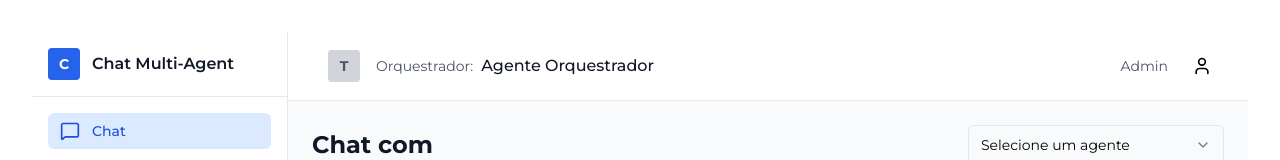
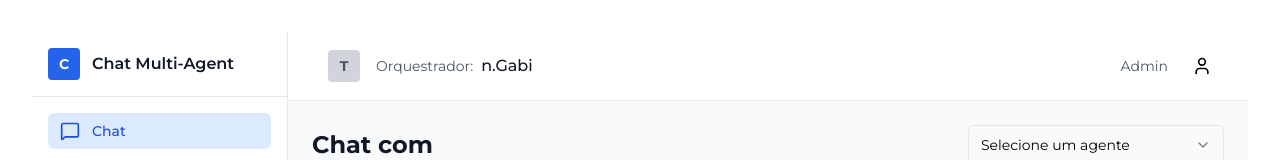
Before and after one commit to resper1965/ngabi, a React (Vite) app in the folder frontend/: page / in a window 1280 px wide. Shown: the top 160 px of the page. Built offline with nearby package versions, Linux system fonts and the light colour scheme.

Commit message:
feat: atualizar identidade visual para n.Gabi

```diff
--- a/frontend/index.html
+++ b/frontend/index.html
@@ -4,7 +4,7 @@
     <meta charset="UTF-8" />
     <link rel="icon" type="image/svg+xml" href="/vite.svg" />
     <meta name="viewport" content="width=device-width, initial-scale=1.0" />
-    <title>Ngabi - Chat Agents Platform</title>
+    <title>n.Gabi</title>
   </head>
   <body>
     <div id="root"></div>
--- a/frontend/src/App.tsx
+++ b/frontend/src/App.tsx
@@ -89,13 +89,13 @@ function DashboardLayout() {
       currentPage={getCurrentPage()}
       onNavigate={handleNavigate}
       tenantLogo=""
-      orchestratorName="Agente Orquestrador"
+      orchestratorName="n.Gabi"
       userName="Admin"
     >
       <Routes>
         <Route path="/" element={
           <ChatPage
-            agentName="Agente de Suporte"
+            agentName="n.Gabi"
             onSendMessage={handleSendMessage}
             messages={messages}
             knowledgeBases={mockKnowledgeBases}
@@ -104,7 +104,7 @@ function DashboardLayout() {
         } />
         <Route path="/chat" element={
           <ChatPage
-            agentName="Agente de Suporte"
+            agentName="n.Gabi"
             onSendMessage={handleSendMessage}
             messages={messages}
             knowledgeBases={mockKnowledgeBases}
```
